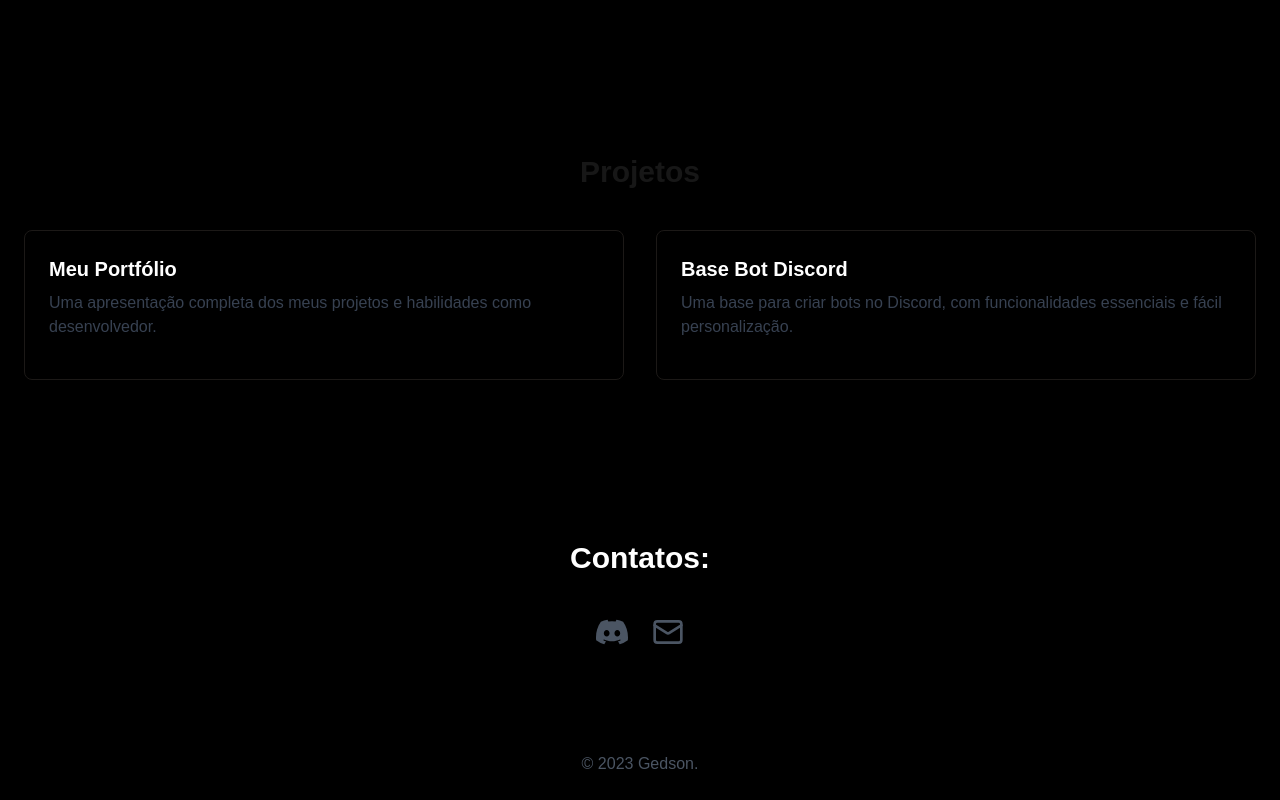
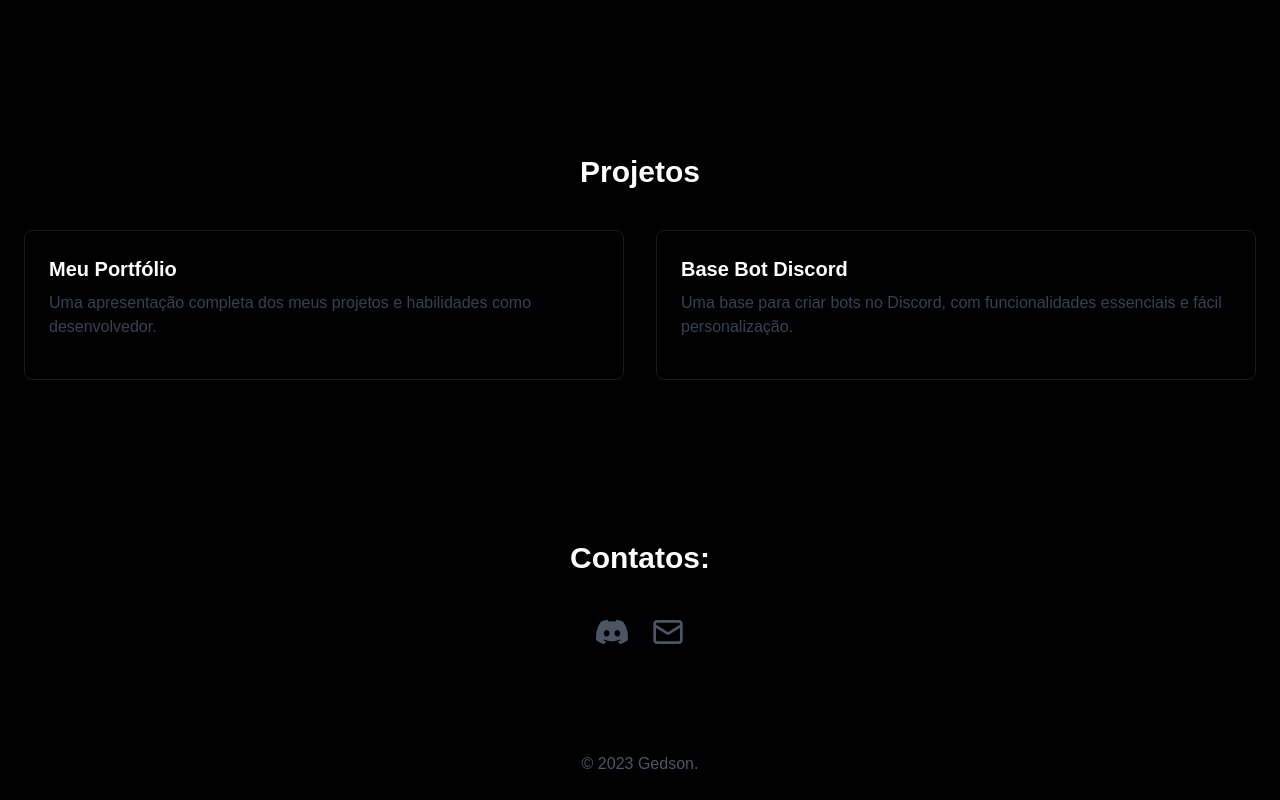
Before and after one commit to glummer10/portfolio, a Next.js app: page / in a window 1280 px wide. Shown: the part 1716-2516 px from the top of the page. Built offline with nearby package versions, Linux system fonts and the light colour scheme.

Commit message:
add white texts

```diff
--- a/components/sections/projetos.tsx
+++ b/components/sections/projetos.tsx
@@ -15,7 +15,7 @@ const projetos = [
 export default function Projetos() {
     return (
         <section id="Projetos" className="section container mx-auto px-6 py-20">
-            <h2 className="text-3xl font-bold mb-10 text-center">Projetos</h2>
+            <h2 className="text-white text-3xl font-bold mb-10 text-center">Projetos</h2>
             <div className="grid grid-cols-1 md:grid-cols-2 gap-8">
 
             {projetos.map((project, index) => (
```
